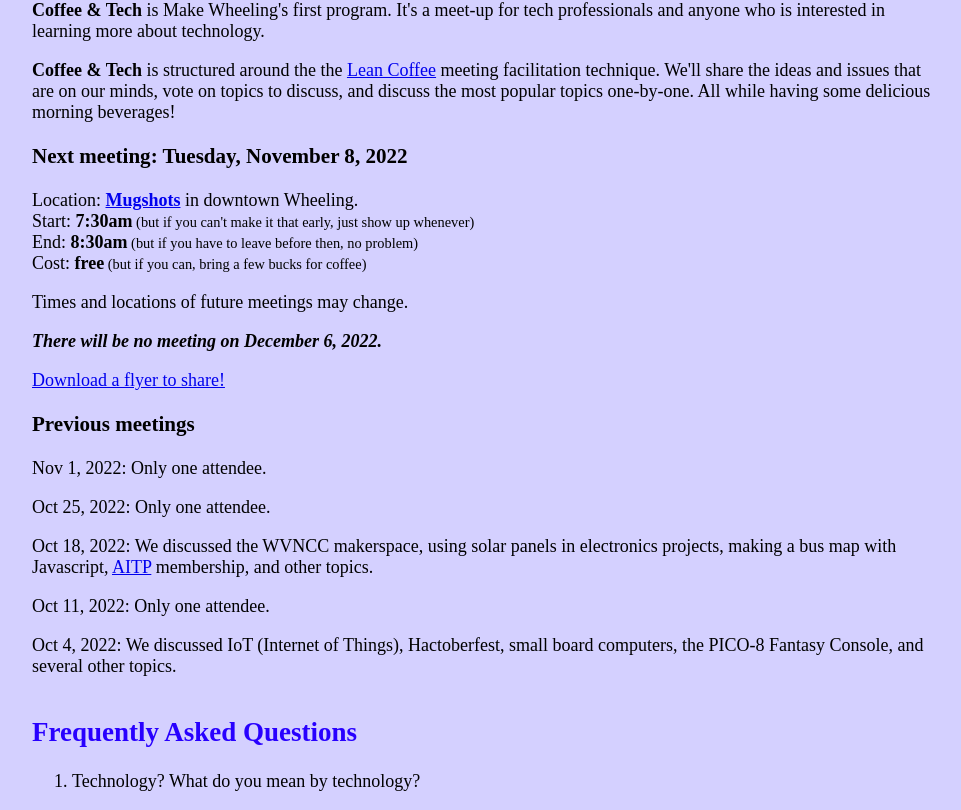
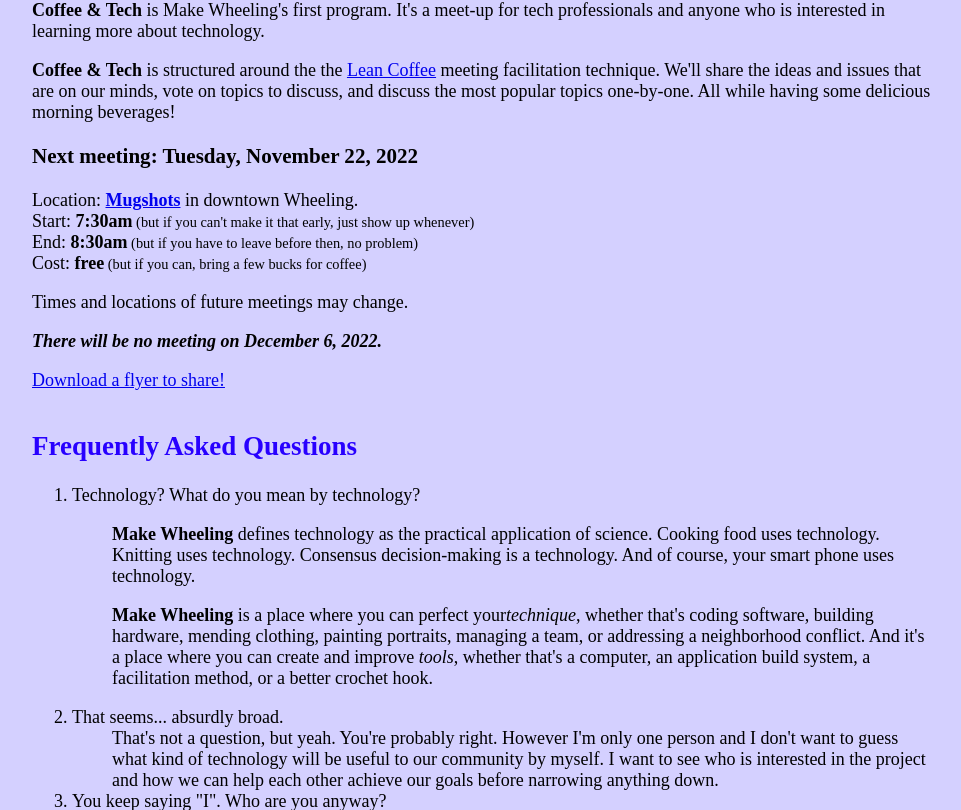
Before and after one commit to emhoracek/makewheeling, a React (Vite) app: page / in a window 1280 px wide. Shown: the part 1010-1820 px from the top of the page, without its empty margins (158-1119 px from the left). Built offline with nearby package versions, Linux system fonts and the light colour scheme; no server answers; a web font is replaced by a local one.

Commit message:
Update homepage

```diff
--- a/src/pages/home.jsx
+++ b/src/pages/home.jsx
@@ -46,7 +46,7 @@
         </p>
 
         <h3>
-          Next meeting: Tuesday, November 8, 2022
+          Next meeting: Tuesday, November 22, 2022
         </h3>
 
         <p>
@@ -74,27 +74,6 @@
 
         <p><a href="https://cdn.glitch.global/a66f4dd6-ce3f-45aa-a4fe-67fb736c819b/Screen%20Shot%202022-09-28%20at%204.32.26%20PM.png?v=1664397155663">
           Download a flyer to share!</a></p>
-
-        <h3>Previous meetings</h3>
-
-        <p>Nov 1, 2022: Only one attendee.
-        </p>
-
-        <p>Oct 25, 2022: Only one attendee.
-        </p>
-
-        <p>Oct 18, 2022: We discussed the WVNCC makerspace, using solar panels
-            in electronics projects, making a bus map with Javascript, {" "}
-            <a href="https://aitp-wheeling.com">AITP</a> membership, and other topics.
-        </p>
-
-        <p>Oct 11, 2022: Only one attendee.
-        </p>
-
-        <p>Oct 4, 2022: We discussed IoT (Internet of Things),
-          Hactoberfest, small board computers, the PICO-8 Fantasy Console,
-          and several other topics.
-        </p>
       </div>
 
       <div class="faq">
```
